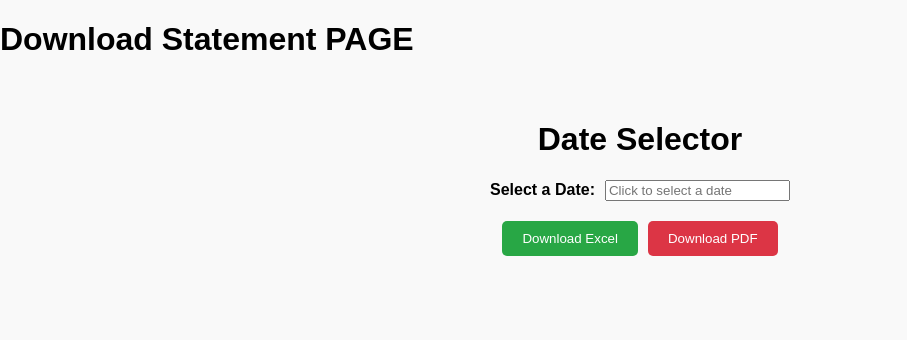
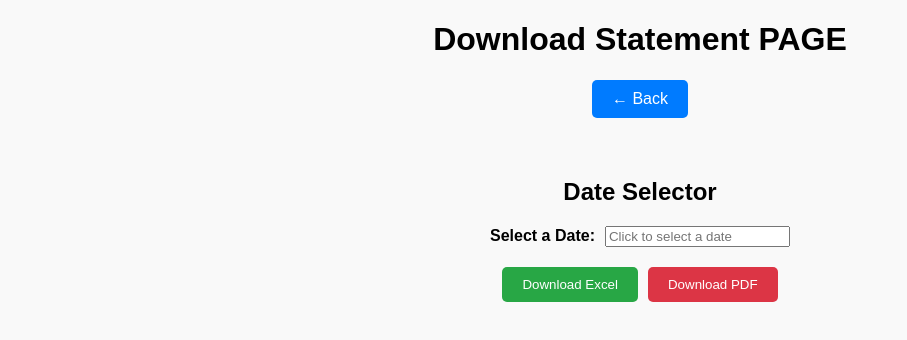
Before and after one commit to AmoryBotha/gmadevappfrontend, a React (Vite) app: page /statement in a window 1280 px wide. Shown: the top 340 px of the page, without its empty margins (0-907 px from the left). Built offline with nearby package versions, Linux system fonts and the light colour scheme.

Commit message:
back buttons1

```diff
--- a/src/components/EmailStatement.jsx
+++ b/src/components/EmailStatement.jsx
@@ -1,10 +1,16 @@
 import React, { useState } from "react";
+import { useNavigate } from "react-router-dom";
 import DatePicker from "react-datepicker";
 import "react-datepicker/dist/react-datepicker.css";
 
-function EmailStmntFunc(){
+function EmailStmntFunc() {
+  const [selectedDate, setSelectedDate] = useState(null);
+  const navigate = useNavigate();  // Use this hook to navigate
 
-    const [selectedDate, setSelectedDate] = useState(null);
+  // Function to go back to the previous page
+  const goBack = () => {
+    navigate(-1); // This will take the user back to the previous page in history
+  };
 
   const handleExcelDownload = () => {
     alert(`Excel file for date: ${selectedDate?.toLocaleDateString() || "No date selected"}`);
@@ -16,10 +22,34 @@ function EmailStmntFunc(){
     // Add functionality to generate/download PDF file
   };
 
-    return <div>
+  return (
+    <div>
+      <header style={{ textAlign: "center", marginBottom: "20px" }}>
         <h1>Download Statement PAGE</h1>
+      </header>
+
+      {/* Back Button below the header */}
+      <div style={{ textAlign: "center", marginBottom: "20px" }}>
+        <button
+          onClick={goBack}
+          style={{
+            padding: "10px 20px",
+            backgroundColor: "#007bff",
+            color: "#fff",
+            border: "none",
+            borderRadius: "5px",
+            cursor: "pointer",
+            transition: "background-color 0.3s ease",
+            fontSize: "1rem",
+          }}
+        >
+          &#8592; Back
+        </button>
+      </div>
+
+      {/* Date Picker and Download Buttons */}
       <div style={{ padding: "20px", fontFamily: "Arial, sans-serif", textAlign: "center" }}>
-            <h1>Date Selector</h1>
+        <h2>Date Selector</h2>
         <div style={{ margin: "20px 0" }}>
           <label htmlFor="datePicker" style={{ marginRight: "10px", fontWeight: "bold" }}>
             Select a Date:
@@ -63,7 +93,7 @@ function EmailStmntFunc(){
         </div>
       </div>
     </div>
-
+  );
 }
 
-export default EmailStmntFunc
+export default EmailStmntFunc;
--- a/src/components/LevyACCDetailsView.jsx
+++ b/src/components/LevyACCDetailsView.jsx
@@ -1,7 +1,6 @@
 import React from "react";
 import { Link, useNavigate } from "react-router-dom";
 import "../styles/BackButton.css";
-
 
 function LevyAccDetailsViewFunc() {
   const navigate = useNavigate();
@@ -13,7 +12,11 @@ function LevyAccDetailsViewFunc() {
 
   return (
     <div className="levy-details-container" style={{ fontFamily: "Arial, sans-serif" }}>
-      <header className="levy-header" style={{ marginBottom: "20px", display: "flex", justifyContent: "space-between", alignItems: "center" }}>
+      <header className="levy-header" style={{ marginBottom: "10px", textAlign: "center" }}>
+        <h1>Levy Account Details View</h1>
+      </header>
+
+      <div className="back-button-container" style={{ textAlign: "center", marginBottom: "20px" }}>
         <button
           onClick={goBack}
           className="back-button"
@@ -29,8 +32,7 @@ function LevyAccDetailsViewFunc() {
         >
           &#8592; Back
         </button>
-        <h1>Levy Account Details View</h1>
-      </header>
+      </div>
 
       <div style={{ display: "flex", justifyContent: "space-around", padding: "20px" }}>
         {/* Age Details Form */}
```
Lines whose indentation alone changed are shown as unchanged.
